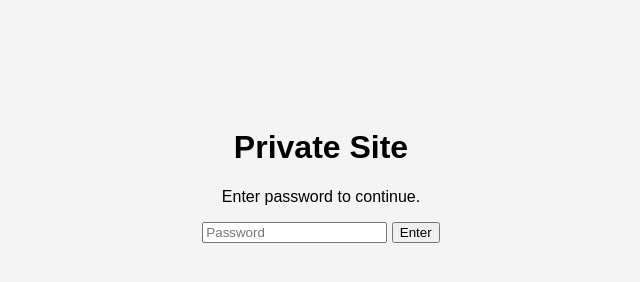
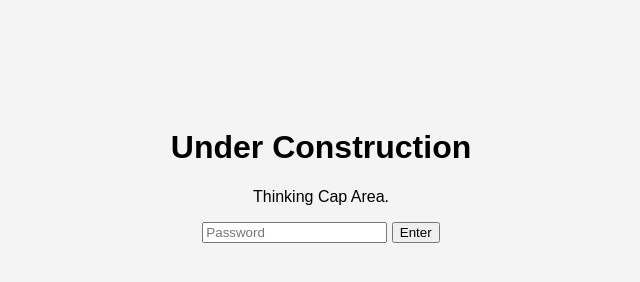
Before and after one commit to baldwinevan17/my-website, a plain HTML site: page login.html in a window 1280 px wide. Shown: the whole page, without its empty margins (319-959 px from the left). Drawn offline with Linux system fonts and the light colour scheme.

Commit message:
misc text updates

```diff
--- a/login.html
+++ b/login.html
@@ -7,8 +7,8 @@
 </head>
 <body>
 
-  <h1>Private Site</h1>
-  <p>Enter password to continue.</p>
+  <h1>Under Construction</h1>
+  <p>Thinking Cap Area.</p>
 
   <input type="password" id="passwordInput" placeholder="Password">
   <button onclick="checkPassword()">Enter</button>
```
